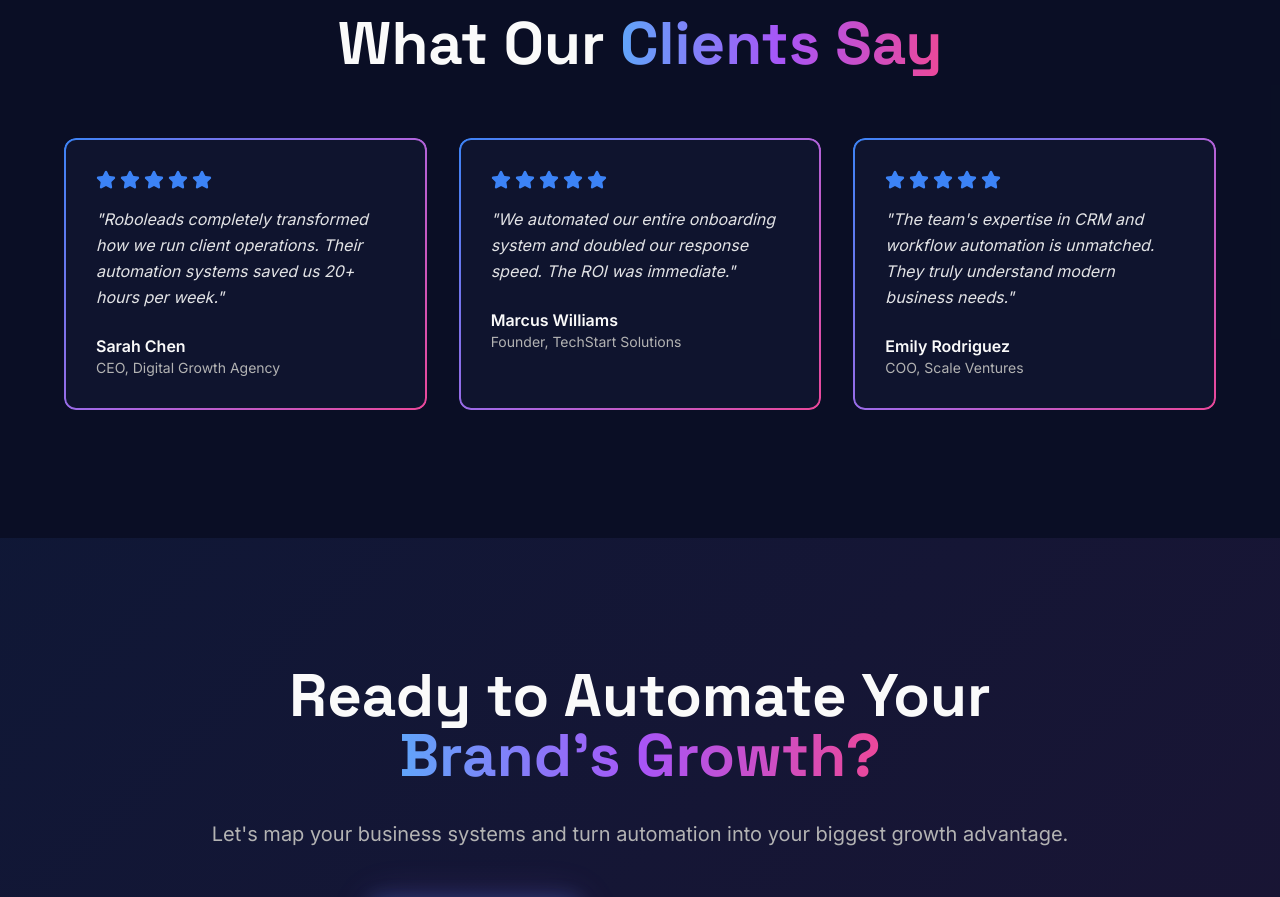
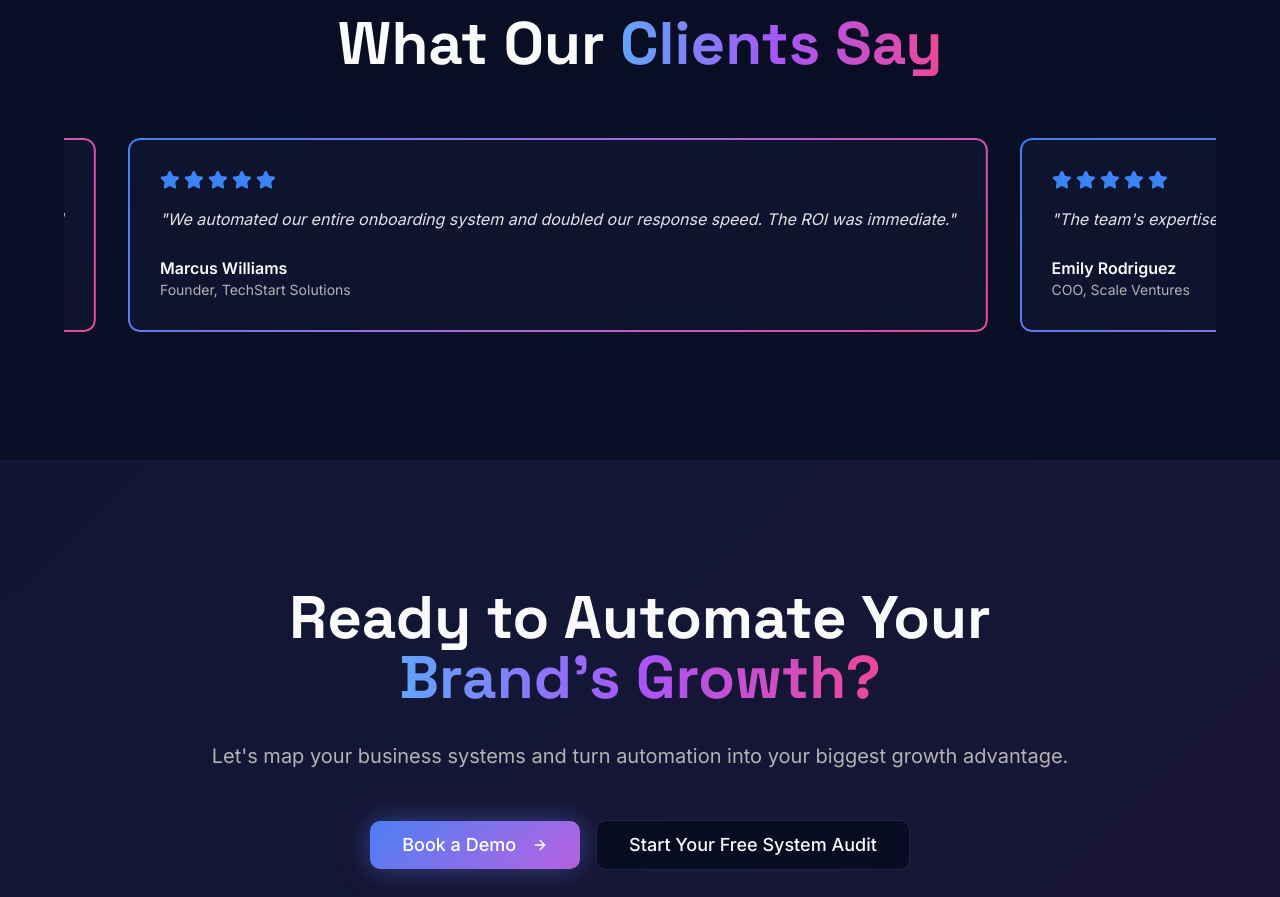
Before and after one commit to mugambilewis/roboleads-growth-engine, a React (Vite) app: page / in a window 1280 px wide. Shown: the part 3980-4877 px from the top of the page. Built offline with nearby package versions, Linux system fonts and the light colour scheme; the HTML template or start-up script is replaced by a standard one.

Commit message:
Implemented carousel in testimonials

```diff
--- a/src/components/Testimonials.tsx
+++ b/src/components/Testimonials.tsx
@@ -31,13 +31,14 @@ const Testimonials = () => {
           </h2>
         </div>
 
-        <div className="grid grid-cols-1 md:grid-cols-3 gap-8 max-w-6xl mx-auto">
-          {testimonials.map((testimonial, index) => (
+        {/* Marquee carousel */}
+        <div className="group relative overflow-hidden max-w-6xl mx-auto">
           <div
-              key={testimonial.author}
-              className="gradient-border p-8"
-              style={{ animationDelay: `${index * 100}ms` }}
+            className="flex w-max items-stretch gap-6 md:gap-8 animate-marquee group-hover:[animation-play-state:paused] [mask-image:linear-gradient(to_right,transparent,black_10%,black_90%,transparent)]"
           >
+            {[...testimonials, ...testimonials].map((testimonial, idx) => (
+              <div key={`${testimonial.author}-${idx}`} className="min-w-[320px] md:min-w-[420px]">
+                <div className="gradient-border p-8 h-full">
                   <div className="relative z-10">
                     <div className="flex gap-1 mb-4">
                       {[...Array(testimonial.rating)].map((_, i) => (
@@ -53,7 +54,9 @@ const Testimonials = () => {
                     </div>
                   </div>
                 </div>
+              </div>
             ))}
+          </div>
         </div>
       </div>
     </section>
```
Lines whose indentation alone changed are shown as unchanged.
